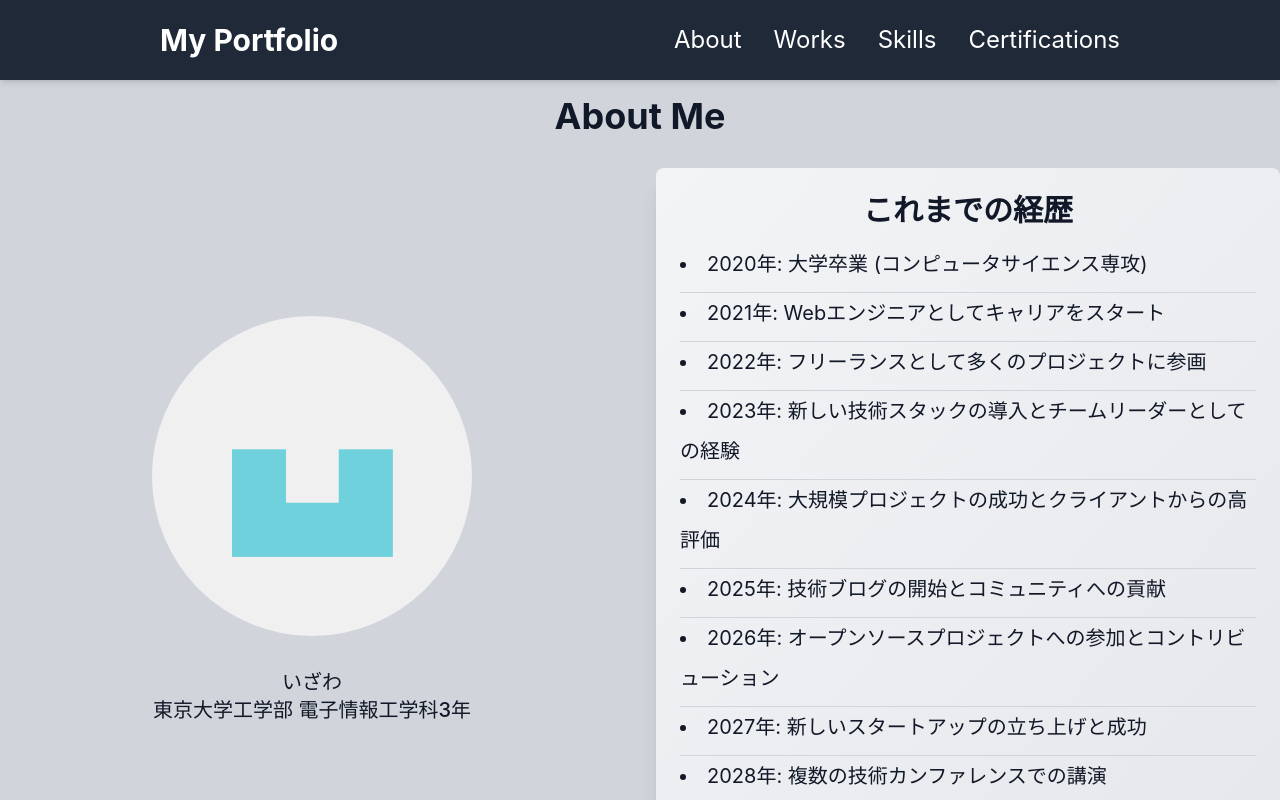
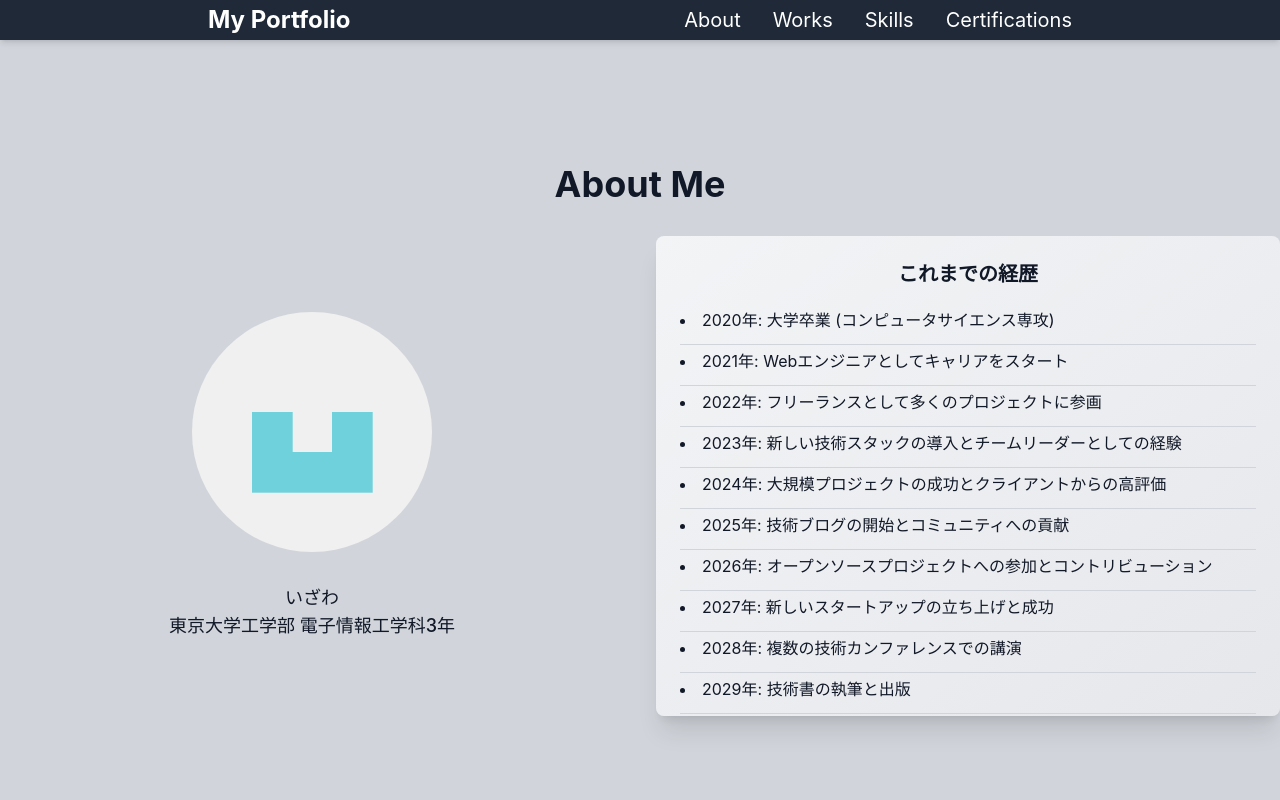
Before and after one commit to Omusubi0123/portfolio, a React (Vite) app: page / in a window 1280 px wide. Shown: the top 800 px of the page. Built offline with nearby package versions, Linux system fonts and the light colour scheme.

Commit message:
feat: 文字を少し小さめに

```diff
--- a/src/components/About.tsx
+++ b/src/components/About.tsx
@@ -13,18 +13,18 @@ export default function About() {
           <img
             src="/icon.png"
             alt="Icon"
-            className="w-80 h-80 rounded-full mb-8"
+            className="w-60 h-60 rounded-full mb-8"
           />
-          <p className="text-xl font-medium">
+          <p className="text-lg font-medium">
             いざわ
             <br />東京大学工学部 電子情報工学科3年
           </p>
         </div>
 
         {/* 右側の列 */}
-        <div className="overflow-y-auto h-[44rem] p-6 bg-gradient-to-br from-gray-100 to-gray-200 shadow-xl rounded-lg">
-          <h2 className="text-3xl font-bold mb-4 text-center">これまでの経歴</h2>
-          <ul className="list-disc list-inside text-xl leading-loose text-left">
+        <div className="overflow-y-auto h-[30rem] p-6 bg-gradient-to-br from-gray-100 to-gray-200 shadow-xl rounded-lg">
+          <h2 className="text-xl font-bold mb-4 text-center">これまでの経歴</h2>
+          <ul className="list-disc list-inside text-base leading-loose text-left">
             <li className="border-b border-gray-300 pb-2">2020年: 大学卒業 (コンピュータサイエンス専攻)</li>
             <li className="border-b border-gray-300 pb-2">2021年: Webエンジニアとしてキャリアをスタート</li>
             <li className="border-b border-gray-300 pb-2">2022年: フリーランスとして多くのプロジェクトに参画</li>
--- a/src/components/Header.tsx
+++ b/src/components/Header.tsx
@@ -4,9 +4,9 @@ export default function Header() {
   const sections = ['About', 'Works', 'Skills', 'Certifications'];
 
   return (
-    <header className="fixed top-0 left-0 w-full bg-gray-800 text-white shadow-md z-10 h-20">
-      <nav className="max-w-screen-lg mx-auto flex justify-between items-center px-8 py-6 h-full">
-        <h1 className="text-3xl font-bold">My Portfolio</h1>
+    <header className="fixed top-0 left-0 w-full bg-gray-800 text-white shadow-md z-10 h-10">
+      <nav className="max-w-screen-lg mx-auto flex justify-between items-center px-20 py-4 h-full">
+        <h1 className="text-2xl font-bold">My Portfolio</h1>
         <ul className="flex space-x-8">
           {sections.map((section, index) => (
             <li key={index}>
@@ -14,8 +14,8 @@ export default function Header() {
                 to={section.toLowerCase()}
                 smooth={true}
                 duration={500}
-                offset={-80}
-                className="text-2xl hover:text-gray-300 transition cursor-pointer"
+                // offset={-10}
+                className="text-xl hover:text-gray-300 transition cursor-pointer"
               >
                 {section}
               </Link>
--- a/src/components/Layout.tsx
+++ b/src/components/Layout.tsx
@@ -9,7 +9,7 @@ const Layout: React.FC<{ header: React.ReactNode; children: React.ReactNode }> =
       </nav>
 
       {/* Content */}
-      <main className="flex-grow pt-16">{children}</main>
+      <main className="flex-grow pt-10">{children}</main>
     </div>
   );
 };
```
Also changed, not shown: 1 other file (tests, documents, lock files or other folders).
